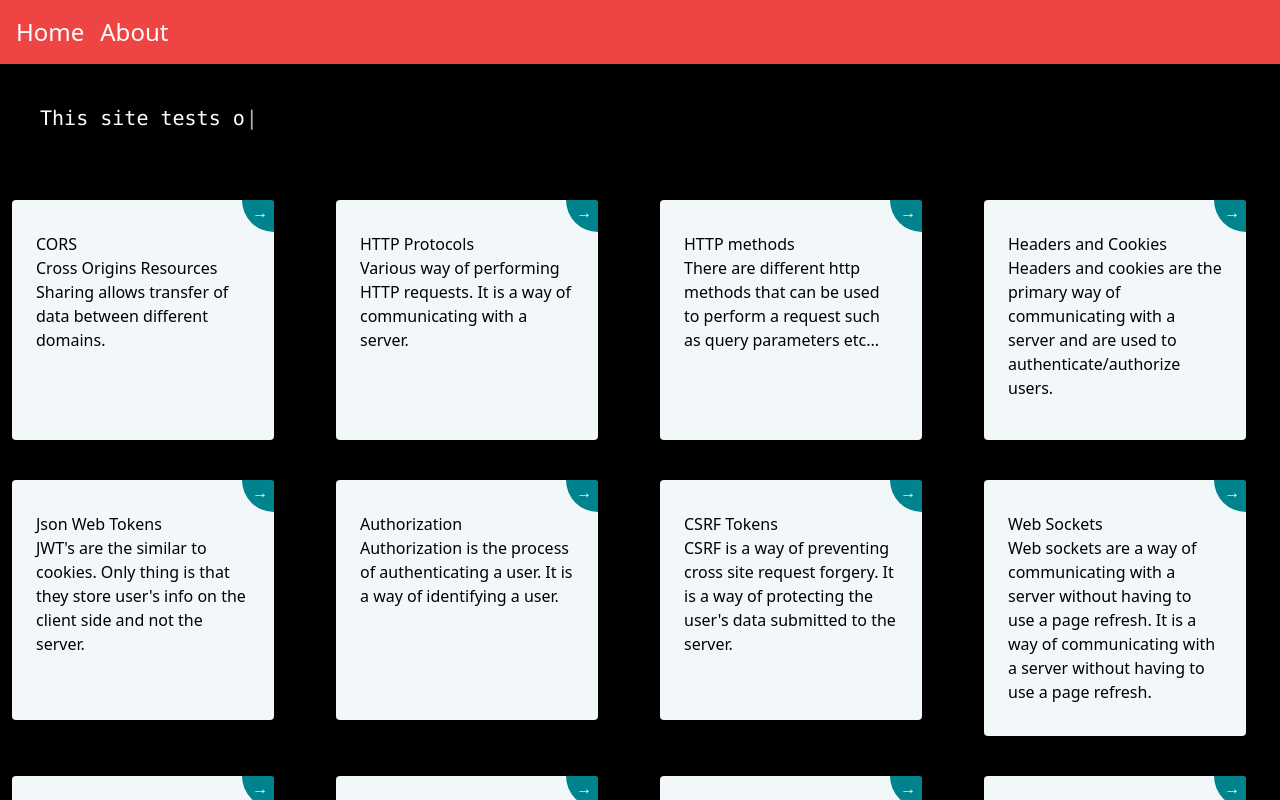
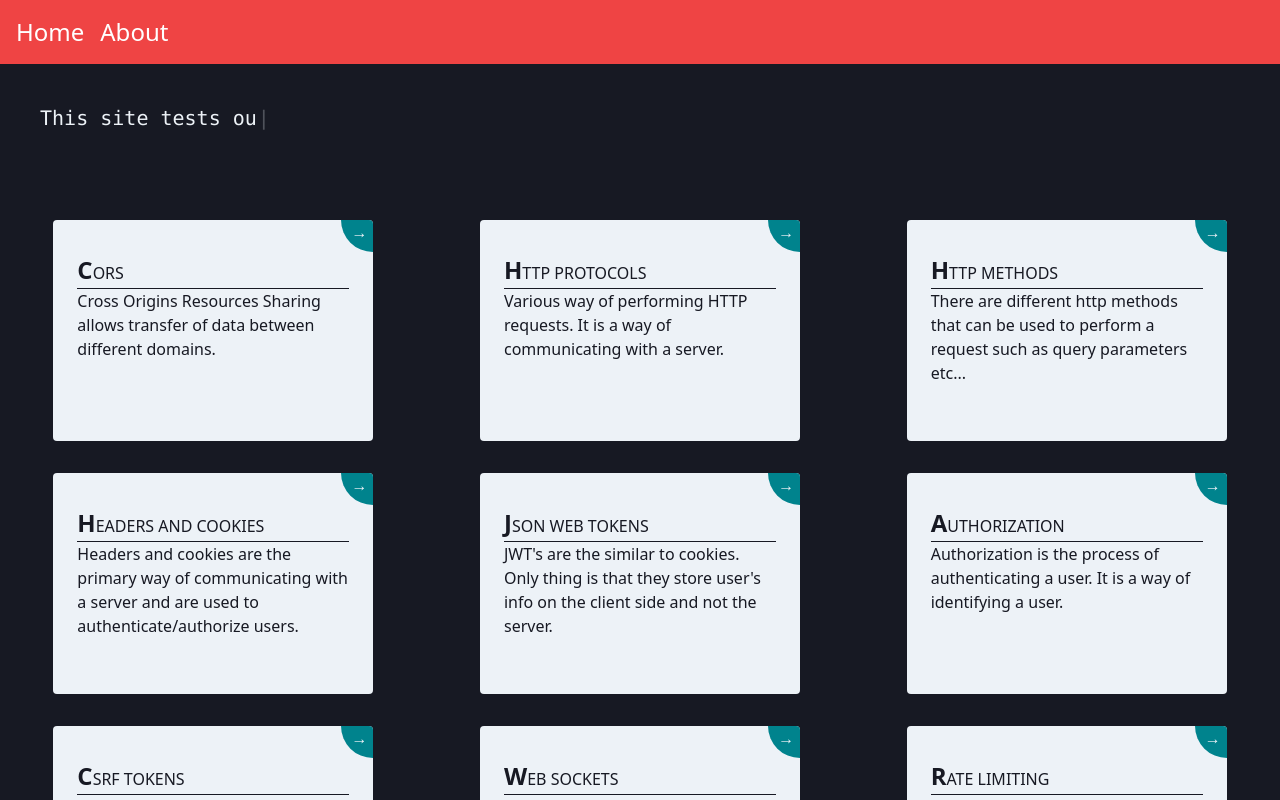
Before and after one commit to ananth243/web-dev-concepts, a Next.js app: page / in a window 1280 px wide. Shown: the top 800 px of the page. Built offline with nearby package versions, Linux system fonts and the light colour scheme.

Commit message:
Homepage CSS
Signed-off-by: Hrishikesh Patil <hrishikeshpatil.754@gmail.com>

```diff
--- a/components/Cards.js
+++ b/components/Cards.js
@@ -5,8 +5,9 @@ function Cards({ link, name, description }) {
   return (
     <div className={styles.container}>
       <a className={styles.card1} href={link}>
-        <h3 className="text-black">{name}</h3>
-        <p className={styles.small}>{description}</p>
+        <h3 className={styles.text}>{name}</h3>
+        <div className={styles.hr} />
+        <p className={styles.text}>{description}</p>
         <div className={styles.goCorner}>
           <div className={styles.goArrow}>→</div>
         </div>
--- a/pages/index.js
+++ b/pages/index.js
@@ -107,23 +107,24 @@ export default function Home() {
           <meta name="description" content="Generated by create next app" />
           <link rel="icon" href="/favicon.ico" />
         </Head>
-        <p className="font-mono text-xl mb-4">
+        <p className="font-mono text-xl">
           <Typewriter
             onInit={(typewriter) => {
               typewriter
                 .typeString("Welcome")
                 .pauseFor(1000)
                 .deleteAll()
-                .typeString("This site tests out your webd knowledge")
+                .typeString("This site tests out your WebD knowledge")
                 .start()
+                .pauseFor(1000)
                 .deleteAll()
                 .typeString("Please Enjoy!")
-                .start();;
+                .start();
             }}
           />
         </p>
       </div>
-      <div className="grid gap-4 grid-cols-autofit">
+      <div className="grid gap-8 p-4 grid-cols-autofit place-items-stretch grid-rows-1 my-5">
         {options &&
           options.map((card) => (
             <Cards
--- a/styles/Card.module.css
+++ b/styles/Card.module.css
@@ -1,13 +1,14 @@
 @import url("https://fonts.googleapis.com/css?family=Nunito:400,700");
 
 .container {
-  min-height: 20vh;
   height: 100%;
   transition: all 0.3s ease-out;
+  display: flex;
+  justify-content: center;
 }
 
-.small {
-  color: black;
+.text {
+  transition: all 0.3s ease-out;
 }
 
 .goCorner {
@@ -15,58 +16,84 @@
   align-items: center;
   justify-content: center;
   position: absolute;
-  width: 32px;
-  height: 32px;
+  width: 2rem;
+  height: 2rem;
   overflow: hidden;
   top: 0;
   right: 0;
-  background-color: #00838d;
-  border-radius: 0 4px 0 32px;
+  border-radius: 2rem;
 }
 
 .goArrow {
-  margin-top: -4px;
-  margin-right: -4px;
-  color: white;
+  margin-top: -0.25rem;
+  margin-right: -0.25rem;
+  color: #EDF2F7;
   font-family: courier, sans;
 }
 
 .card1 {
-  min-height: 30vh;
+  height: 100%;
   display: block;
   position: relative;
-  max-width: 262px;
-  background-color: #f2f8f9;
-  border-radius: 4px;
-  padding: 32px 24px;
-  margin: 12px;
+  max-width: 20rem;
+  min-width: 15rem;
+  background-color: #EDF2F7;
+  border-radius: 0.25rem;
+  padding: 2rem 1.5rem;
+  margin: 0.75rem;
   text-decoration: none;
   z-index: 0;
   overflow: hidden;
+  color: #171923;
+  transition: all 0.4s ease-out;
 }
 .card1:before {
   content: "";
   position: absolute;
   z-index: -1;
-  top: -16px;
-  right: -16px;
+  top: -2rem;
+  right: -2rem;
   background: #00838d;
-  height: 32px;
-  width: 32px;
-  border-radius: 32px;
+  height: 4rem;
+  width: 4rem;
+  border-radius: 50%;
   transform: scale(1);
   transform-origin: 50% 50%;
-  transition: transform 0.25s ease-out;
+  transition: all 0.4s ease-out;
+  color: #EDF2F7;
 }
 .card1:hover:before {
-  transform: scale(21);
+  transform: scale(15);
+  background: radial-gradient(#00838d, #00000000);
+}
+.card1:hover {
+  transform: scale(1.1);
 }
 
-.card1:hover p {
-  transition: all 0.3s ease-out;
-  color: rgba(255, 255, 255, 0.8);
+.card1 h3{
+  text-transform: uppercase;
+  font-weight: 450;
+}
+.card1 h3::first-letter{
+  font-size: 1.5rem;
+  font-weight: 600;
 }
 .card1:hover h3 {
+  transition: all 0.6s ease-out;
+  color: #EDF2F7;
+}
+
+.card1 .hr{
+  background-color: #171923;
+  height: 1px;
   transition: all 0.3s ease-out;
-  color: #ffffff;
 }
+.card1:hover .hr{
+  background-color: #EDF2F7;
+  transition: all 0.6s ease-out;
+}
+
+.card1:hover p{
+  color: #EDF2F7;
+  transition: all 0.6s ease-out;
+}
--- a/styles/globals.css
+++ b/styles/globals.css
@@ -3,6 +3,6 @@
 @import 'tailwindcss/utilities';
 
 body{
-    background-color: black;
-    color: white;
+    background-color: #171923;
+    color: #EDF2F7;
 }
```
